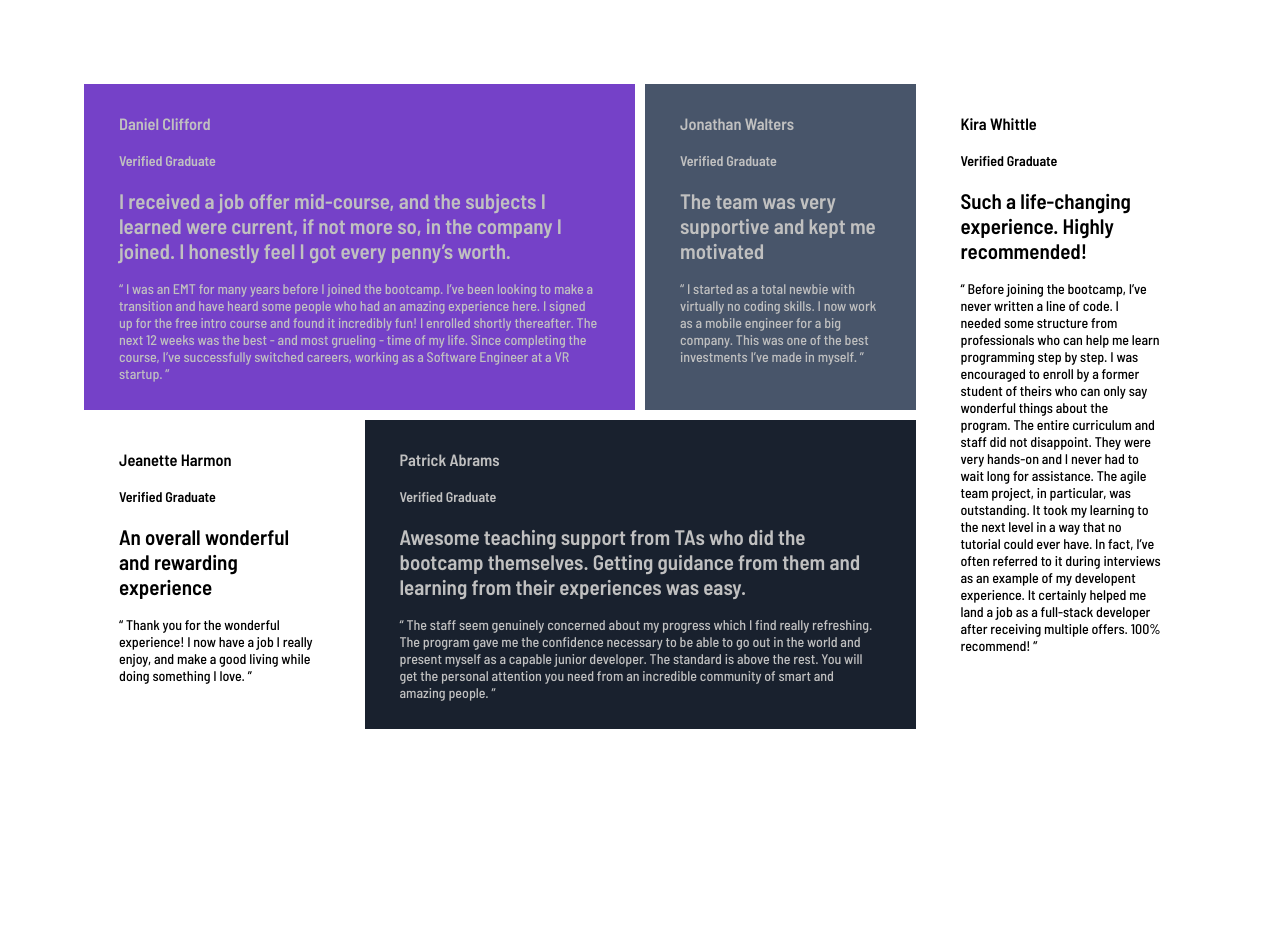
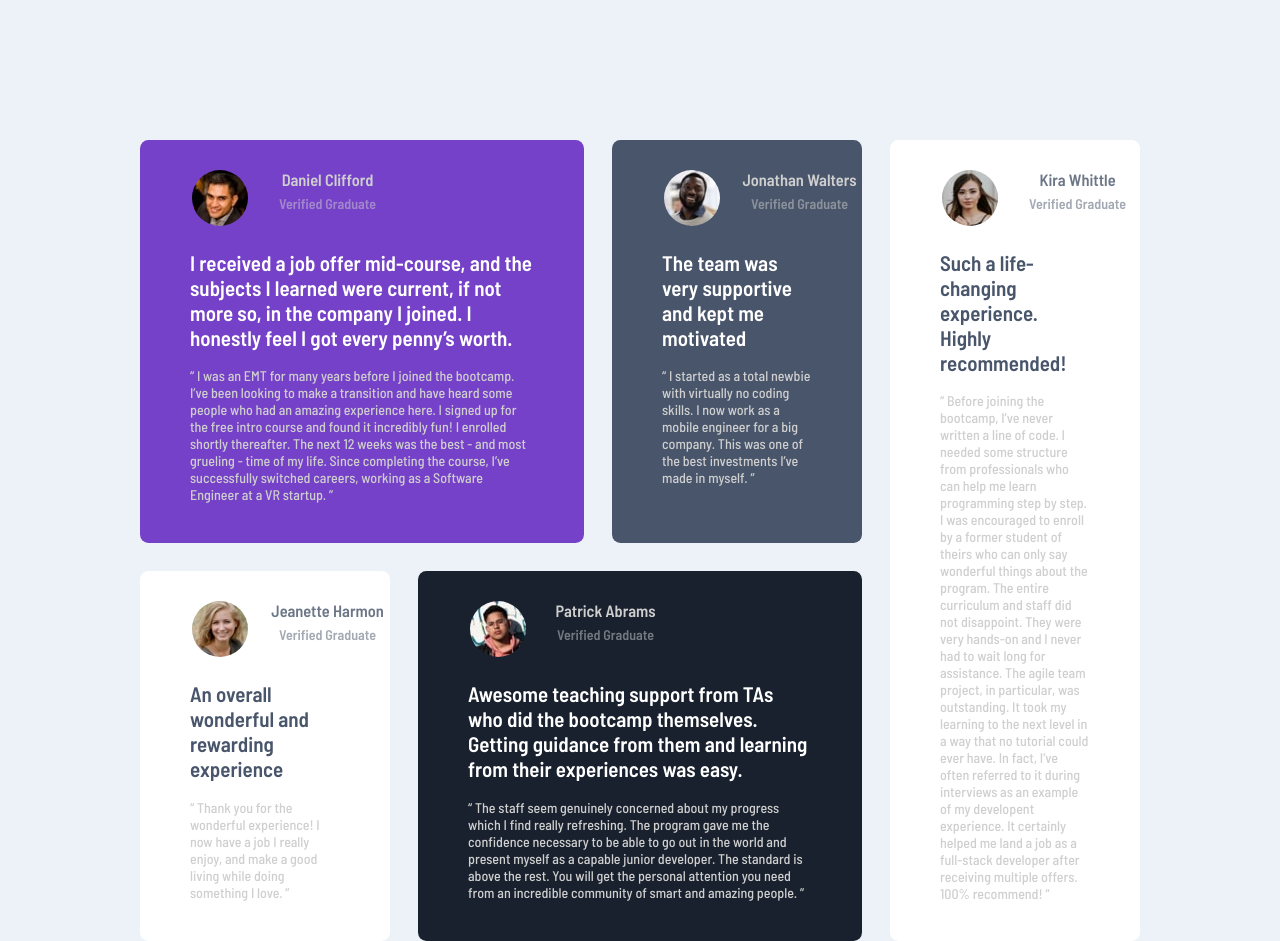
Before and after one commit to Tsar-86/Testimonials-grid-section-main, a plain HTML site: page index.html in a window 1280 px wide. Before the commit the page ends 828 px from the top, so only its background shows below. Drawn offline with Linux system fonts and the light colour scheme.

Commit message:
changing colors

```diff
--- a/index.html
+++ b/index.html
@@ -9,11 +9,17 @@
 </head>
 <body>
   <div class="container">
+
     <div class="box__clifford box">
-      <h3>Daniel Clifford</h3>
-      <h4>Verified Graduate</h4>
-      <div class="clifford__title">
-        <h2>
+      <div class="profile">
+        <img class='avatar' src="/images/image-daniel.jpg" alt="Daniel">
+        <h3 class="profile__name profile__name__bright">Daniel Clifford</h3>
+        <h4 class="verification verification__bright">Verified Graduate</h4>
+      </div>
+
+
+      <div class="article">
+        <h2 class="title__white">
           I received a job offer mid-course, and the subjects I learned were current, if not more so,
           in the company I joined. I honestly feel I got every penny’s worth.
         </h2>
@@ -28,10 +34,14 @@
     </div>
 
     <div class="box__walters box">
-      <h3>Jonathan Walters</h3>
-      <h4>Verified Graduate</h4>
-      <div class="walters__title">
-        <h2>
+      <div class="profile">
+        <img class='avatar' src="/images/image-jonathan.jpg" alt="jonathan">
+        <h3 class="profile__name profile__name__bright">Jonathan Walters</h3>
+        <h4 class="verification verification__bright">Verified Graduate</h4>
+      </div>
+
+      <div class="article" >
+        <h2 class="title__white">
           The team was very supportive and kept me motivated
         </h2>
         <p>
@@ -42,10 +52,14 @@
     </div>
 
     <div class="box__harmon box">
-      <h3>Jeanette Harmon</h3>
-      <h4>Verified Graduate</h4>
-      <div class="harmon__title">
-        <h2>
+      <div class="profile">
+        <img class='avatar' src="/images/image-jeanette.jpg" alt="jeanette">
+        <h3 class="profile__name profile__name__dark">Jeanette Harmon</h3>
+        <h4 class="verification verification__dark">Verified Graduate</h4>
+      </div>
+
+      <div class="article">
+        <h2 class="title__black">
           An overall wonderful and rewarding experience
         </h2>
         <p>
@@ -56,10 +70,14 @@
     </div>
 
     <div class="box__abrams box">
-      <h3>Patrick Abrams</h3>
-      <h4>Verified Graduate</h4>
-      <div class="abrams__title">
-        <h2>
+      <div class="profile">
+        <img class='avatar' src="/images/image-patrick.jpg" alt="patrick">
+        <h3 class="profile__name profile__name__bright">Patrick Abrams</h3>
+        <h4 class="verification verification__bright">Verified Graduate</h4>
+      </div>
+
+      <div class="article">
+        <h2 class="title__white">
           Awesome teaching support from TAs who did the bootcamp themselves. Getting guidance from them and
           learning from their experiences was easy.
         </h2>
@@ -73,10 +91,14 @@
     </div>
 
     <div class="box__whittle box">
-      <h3>Kira Whittle</h3>
-      <h4>Verified Graduate</h4>
-      <div class="whittle__title">
-        <h2>
+      <div class="profile">
+        <img class='avatar' src="/images/image-kira.jpg" alt="Kira">
+        <h3 class="profile__name profile__name__dark">Kira Whittle</h3>
+        <h4 class="verification verification__dark">Verified Graduate</h4>
+      </div>
+
+      <div class="article">
+        <h2 class="title__black">
           Such a life-changing experience. Highly recommended!
         </h2>
         <p>
--- a/style.css
+++ b/style.css
@@ -5,29 +5,81 @@
 }
 
 body {
-    /* min-height: 100%; */
     font-family: 'Barlow Semi Condensed', sans-serif;
     color: silver;
     font-size: 14px;
     margin: 0;
+    background-color: hsl(210, 46%, 95%);
 }
 
 .container {
     display: grid;
     grid-template-areas: "clifford clifford walters whittle"
                          "harmon abrams abrams whittle";
-    grid-template-rows: 1fr 1fr 1fr 1fr;
+    grid-template-rows: 1fr 1fr;
     grid-template-columns: 1fr 1fr 1fr 1fr;
-    grid-gap: 10px;
+    grid-gap: 2em;
     height: 100vh;
     max-height: 100%;
-    margin: 1em;
-    padding: 5em;
+    padding: 10em;
+    margin: 0;
 }
 
 .box {
-    padding: 1em 2.5em;
+    border-radius: 0.6em;
+}
 
+.article {
+    margin: 40px 50px;
+}
+
+.profile {
+    display: grid;
+    grid-template-areas: "icon name"
+                         "icon verification";
+    grid-template-rows: 1fr 0.5fr 0.5fr;
+    grid-template-columns: 1fr 1fr;
+    align-items: start;
+    justify-items: center;
+    width: 250px;
+    height: 70px;
+}
+
+.avatar {
+    grid-area: icon;
+    border-radius: 5em;
+    margin: 30px 15px 0 50px;
+}
+
+.profile__name {
+    grid-area: name;
+    margin: 30px 0px 0px 0;
+    justify-content: space-between;
+}
+
+.profile__name__bright {
+    color: hsl(0, 0%, 81%);
+    opacity: 1;
+}
+
+.profile__name__dark {
+    color: hsl(217, 19%, 35%);
+    opacity: 0.8;
+}
+
+.verification {
+    grid-area: verification;
+    margin: 6px 0 0 0;
+}
+
+.verification__bright {
+    color: hsl(0, 0%, 81%);
+    opacity: 0.5;
+}
+
+.verification__dark {
+    color: hsl(217, 19%, 35%);
+    opacity: 0.5;
 }
 
 .box__clifford {
@@ -56,3 +108,15 @@ body {
     background-color: hsl(0, 0%, 100%);
     color: black;
 }
+
+.title__white {
+    color: hsl(0, 0%, 100%);
+}
+
+.title__black {
+    color: hsl(217, 19%, 35%);
+}
+
+p {
+    color: hsl(0, 0%, 81%);
+}
```
